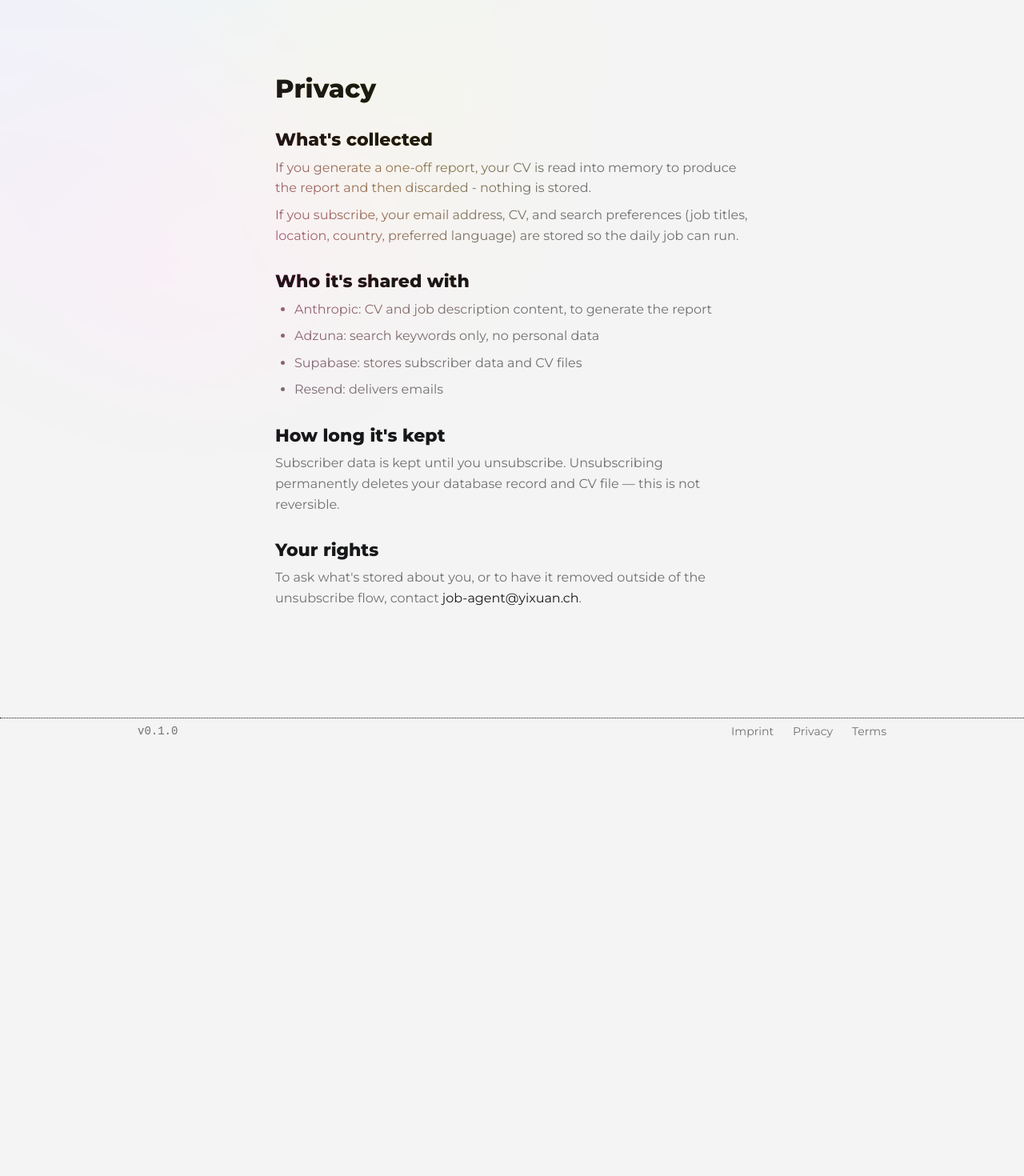
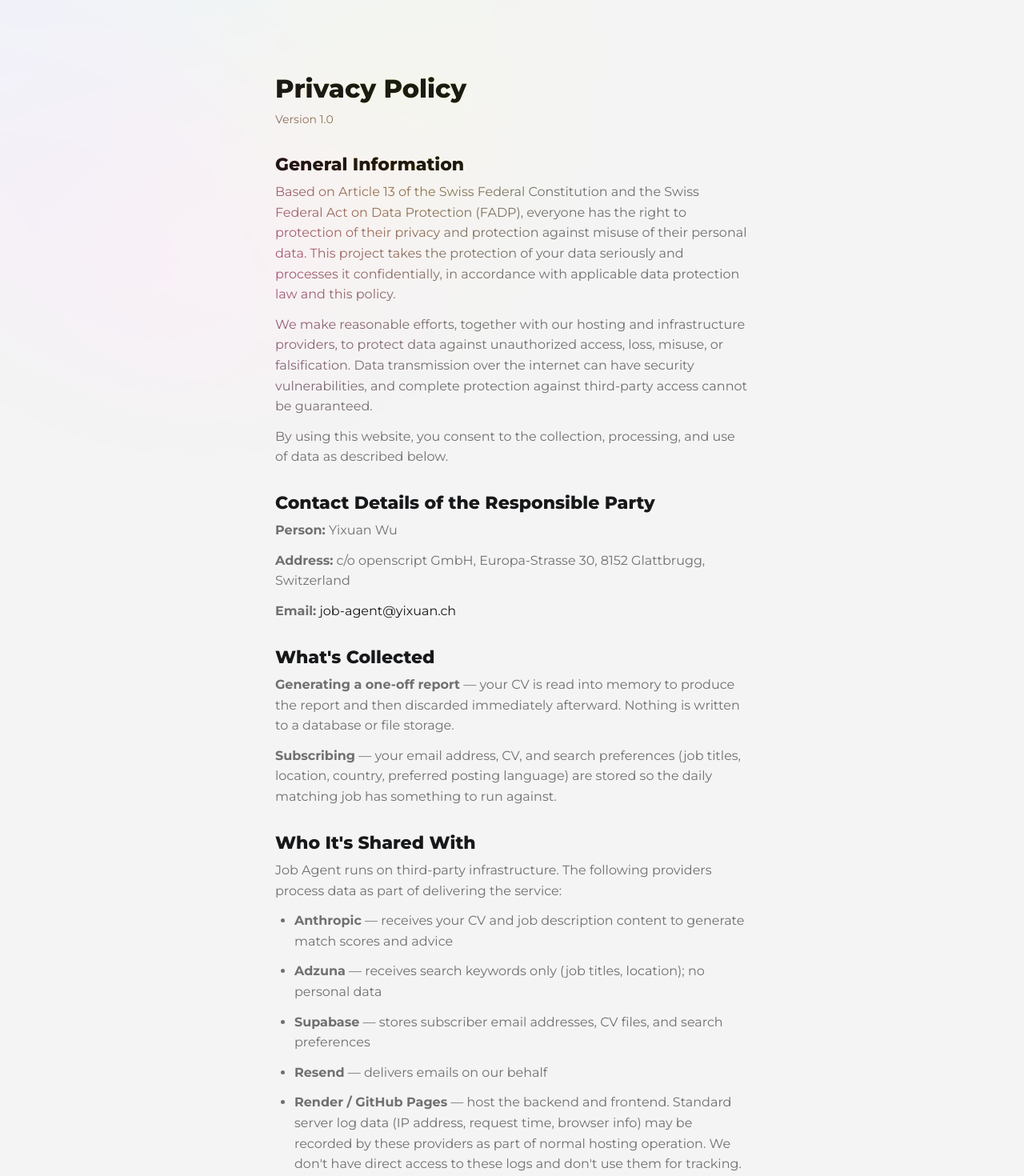
Before and after one commit to yixuanwu4/job-agent, a Vue app in the folder frontend/: page /#/privacy in a window 1280 px wide. Shown: the part 180-1650 px from the top of the page at 80% size. Before the commit the page ends 1110 px from the top, so only its background shows below. Built offline with nearby package versions, Linux system fonts and the light colour scheme.

Commit message:
docs: update privacy page

```diff
--- a/frontend/src/views/ImprintView.vue
+++ b/frontend/src/views/ImprintView.vue
@@ -15,13 +15,10 @@
       <p>This project is presented on the following platform:</p>
       <ul>
         <li>
-                <a href="https://github.com/yixuanwu4/job-agent">
-                    GitHub
-                </a>
+          <a href="https://github.com/yixuanwu4/job-agent"> GitHub </a>
         </li>
       </ul>
     </div>
-
   </div>
 </template>
 
--- a/frontend/src/views/PrivacyView.vue
+++ b/frontend/src/views/PrivacyView.vue
@@ -1,35 +1,92 @@
 <template>
   <div class="legal-page">
-    <h1>Privacy</h1>
+    <h1>Privacy Policy</h1>
+    <p class="legal-version">Version 1.0</p>
 
-    <h2>What's collected</h2>
+    <h2>General Information</h2>
     <p>
-      If you generate a one-off report, your CV is read into memory to produce the report and then
-      discarded - nothing is stored.
+      Based on Article 13 of the Swiss Federal Constitution and the Swiss Federal Act on Data
+      Protection (FADP), everyone has the right to protection of their privacy and protection
+      against misuse of their personal data. This project takes the protection of your data
+      seriously and processes it confidentially, in accordance with applicable data protection law
+      and this policy.
     </p>
     <p>
-      If you subscribe, your email address, CV, and search preferences (job titles, location,
-      country, preferred language) are stored so the daily job can run.
+      We make reasonable efforts, together with our hosting and infrastructure providers, to protect
+      data against unauthorized access, loss, misuse, or falsification. Data transmission over the
+      internet can have security vulnerabilities, and complete protection against third-party access
+      cannot be guaranteed.
+    </p>
+    <p>
+      By using this website, you consent to the collection, processing, and use of data as described
+      below.
     </p>
 
-    <h2>Who it's shared with</h2>
+    <h2>Contact Details of the Responsible Party</h2>
+    <p><strong>Person:</strong> Yixuan Wu</p>
+    <p>
+      <strong>Address:</strong> c/o openscript GmbH, Europa-Strasse 30, 8152 Glattbrugg, Switzerland
+    </p>
+    <p><strong>Email:</strong> <a href="mailto:job-agent@yixuan.ch">job-agent@yixuan.ch</a></p>
+
+    <h2>What's Collected</h2>
+    <p>
+      <strong>Generating a one-off report</strong> — your CV is read into memory to produce the
+      report and then discarded immediately afterward. Nothing is written to a database or file
+      storage.
+    </p>
+    <p>
+      <strong>Subscribing</strong> — your email address, CV, and search preferences (job titles,
+      location, country, preferred posting language) are stored so the daily matching job has
+      something to run against.
+    </p>
+
+    <h2>Who It's Shared With</h2>
+    <p>
+      Job Agent runs on third-party infrastructure. The following providers process data as part of
+      delivering the service:
+    </p>
     <ul>
-      <li>Anthropic: CV and job description content, to generate the report</li>
-      <li>Adzuna: search keywords only, no personal data</li>
-      <li>Supabase: stores subscriber data and CV files</li>
-      <li>Resend: delivers emails</li>
+      <li>
+        <strong>Anthropic</strong> — receives your CV and job description content to generate match
+        scores and advice
+      </li>
+      <li>
+        <strong>Adzuna</strong> — receives search keywords only (job titles, location); no personal
+        data
+      </li>
+      <li>
+        <strong>Supabase</strong> — stores subscriber email addresses, CV files, and search
+        preferences
+      </li>
+      <li><strong>Resend</strong> — delivers emails on our behalf</li>
+      <li>
+        <strong>Render / GitHub Pages</strong> — host the backend and frontend. Standard server log
+        data (IP address, request time, browser info) may be recorded by these providers as part of
+        normal hosting operation. We don't have direct access to these logs and don't use them for
+        tracking.
+      </li>
     </ul>
 
-    <h2>How long it's kept</h2>
+    <h2>Cookies</h2>
+    <p>This website does not use cookies.</p>
+
+    <h2>Retention &amp; Deletion</h2>
     <p>
-      Subscriber data is kept until you unsubscribe. Unsubscribing permanently deletes your database
-      record and CV file — this is not reversible.
+      Subscriber data is kept for as long as the subscription is active. Unsubscribing permanently
+      deletes your database record and stored CV file — this cannot be undone, and there's nothing
+      left afterward to request removal of.
     </p>
 
-    <h2>Your rights</h2>
+    <h2>Your Rights</h2>
     <p>
-      To ask what's stored about you, or to have it removed outside of the unsubscribe flow, contact
-      <a href="mailto:job-agent@yixuan.ch">job-agent@yixuan.ch</a>.
+      If you're subscribed, every email includes a unique link to view or update the information
+      stored about you. You can unsubscribe — and permanently delete your data — at any time through
+      that same link, without needing to contact anyone.
+    </p>
+    <p>
+      To ask what's stored about you outside of that flow, or if you have any other question about
+      this policy, contact us at the address above.
     </p>
   </div>
 </template>
@@ -48,10 +105,15 @@
 .legal-page p,
 .legal-page li {
   color: var(--color-text-muted);
-  margin-bottom: var(--space-2);
+  margin-bottom: var(--space-3);
   line-height: 1.6;
 }
 .legal-page ul {
   padding-left: var(--space-5);
 }
+.legal-version {
+  font-size: var(--text-sm);
+  color: var(--color-text-muted);
+  margin-top: calc(-1 * var(--space-2));
+}
 </style>
```
Lines whose indentation alone changed are shown as unchanged.
